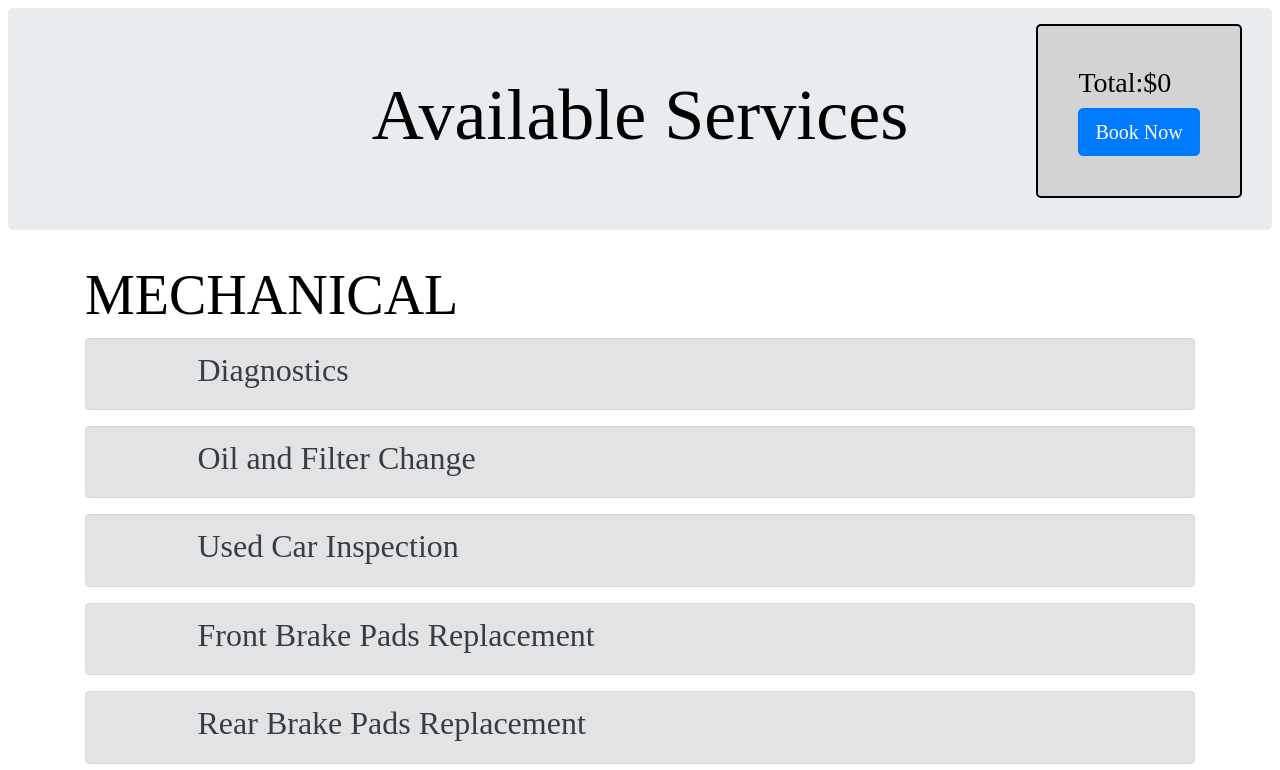
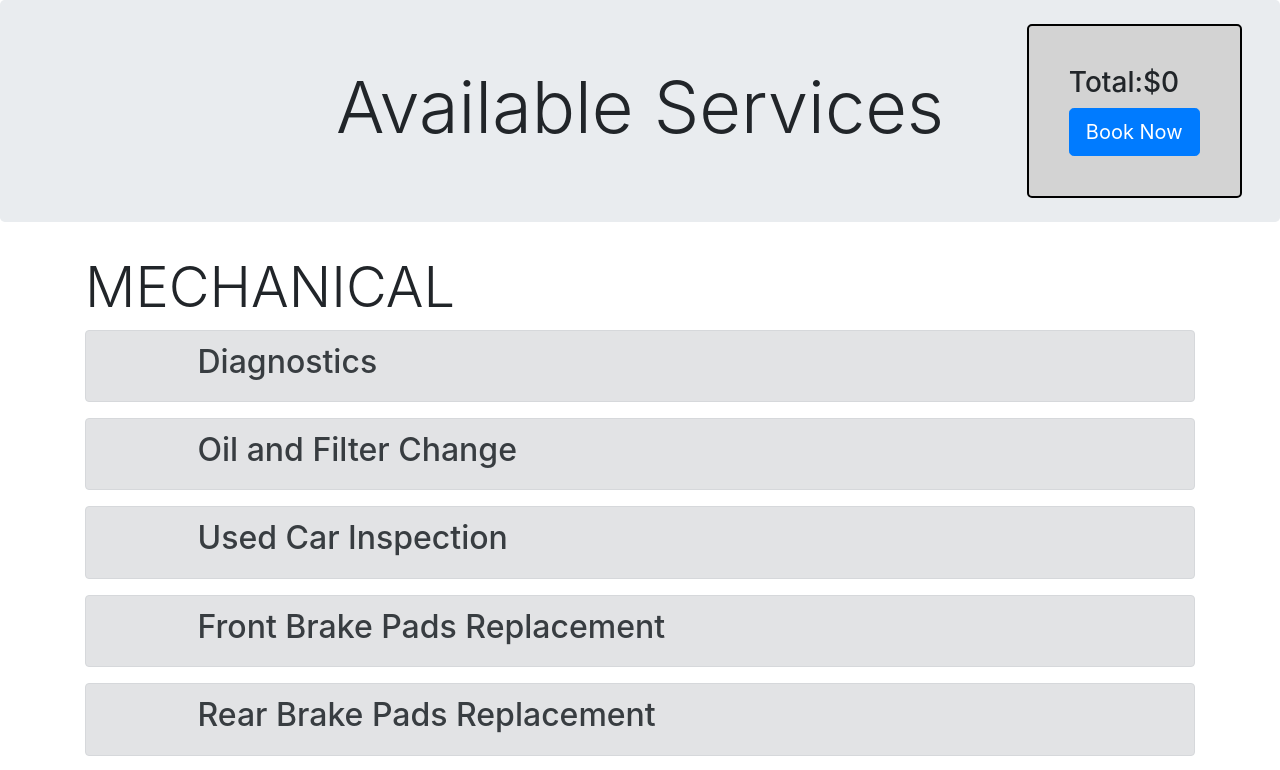
Before and after one commit to esershon/wrench-homework, an Angular app: page / in a window 1280 px wide. Shown: the top 770 px of the page. Built offline with nearby package versions, Linux system fonts and the light colour scheme.

Commit message:
1 file modified

```diff
--- a/src/app/app.component.css
+++ b/src/app/app.component.css
@@ -1,4 +1,4 @@
-@import '~bootstrap/dist/css/bootstrap.min.css';
+@import url('https://unpkg.com/bootstrap/dist/css/bootstrap.min.css');
 
 .jumbotron{
 text-align: center
```
